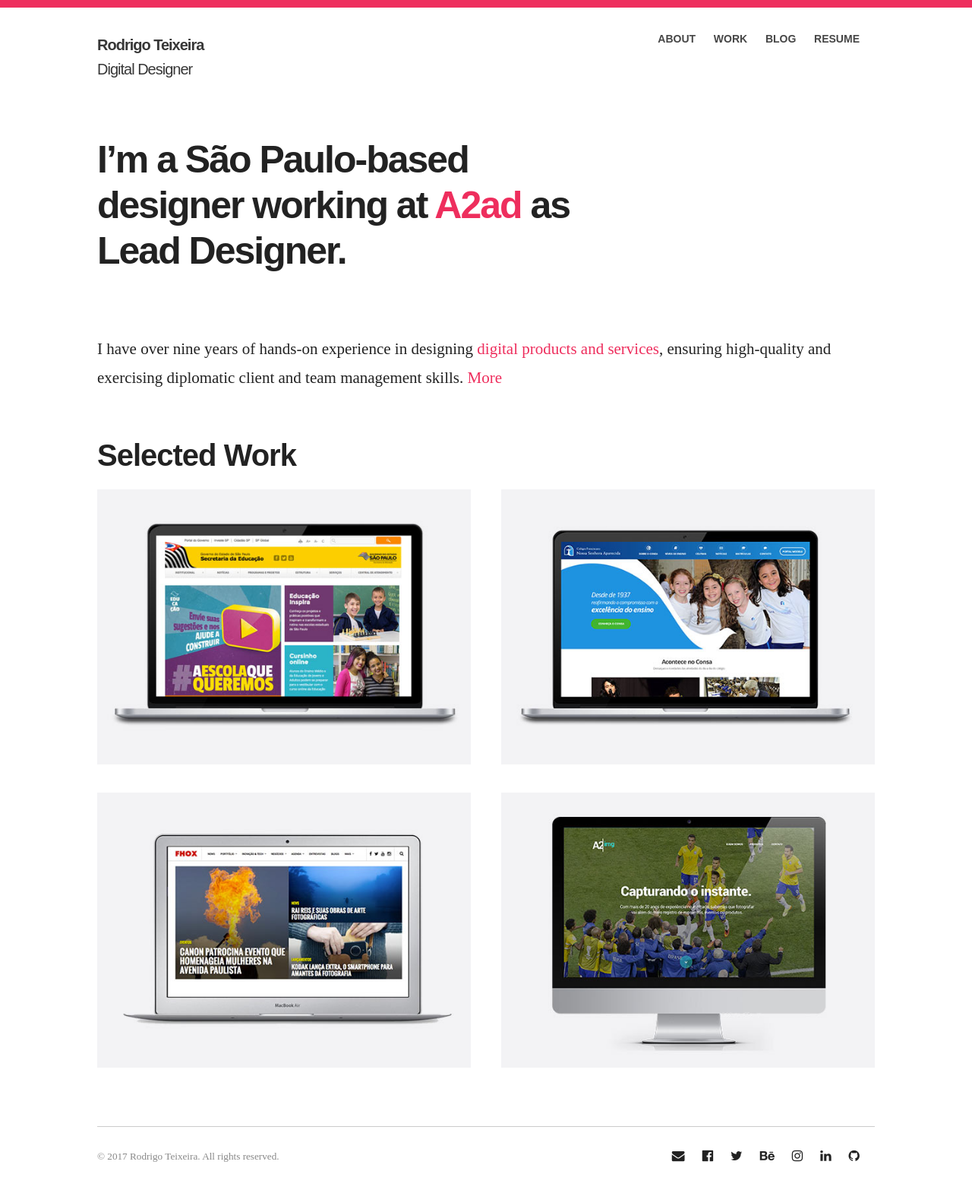
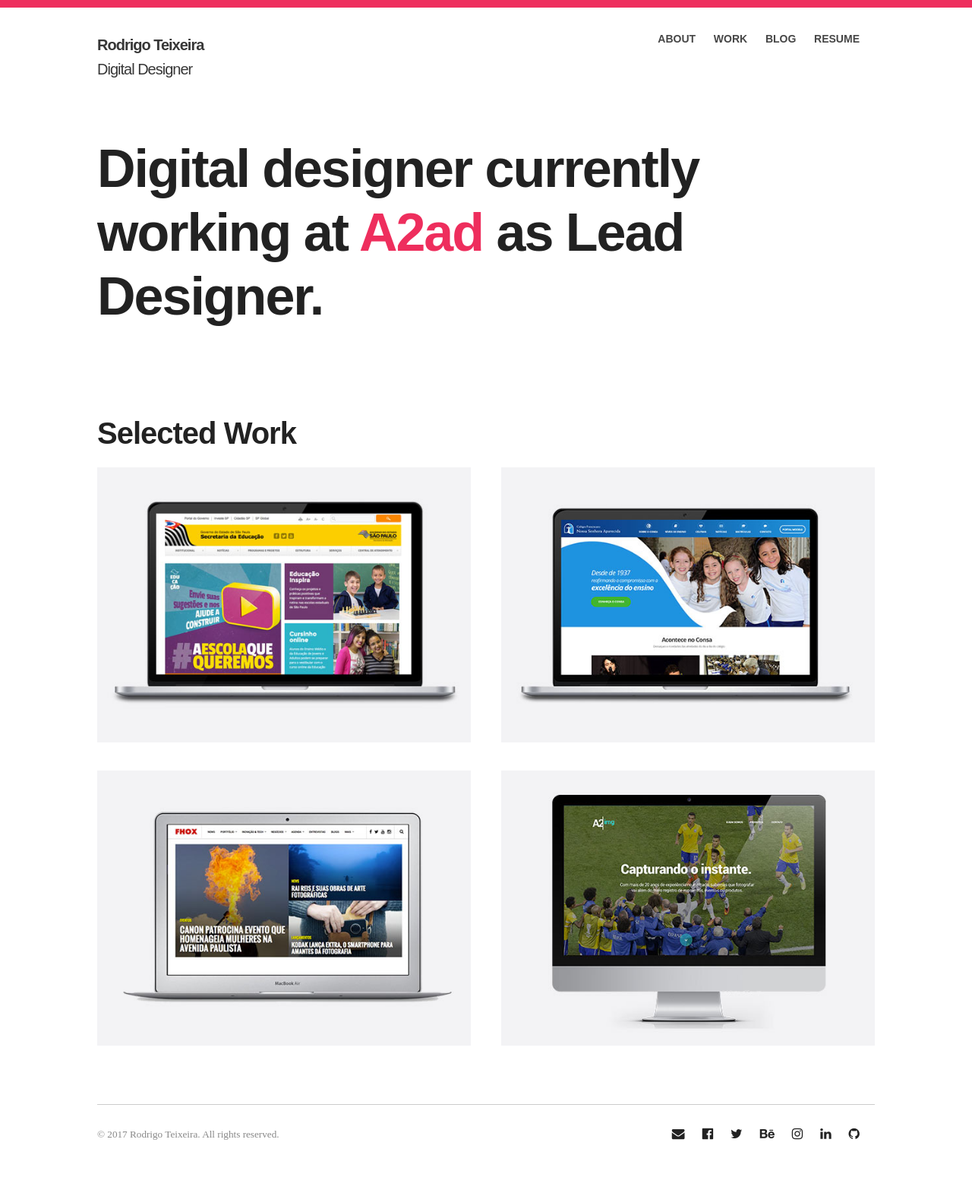
Before and after one commit to drigoteixeira/drigoteixeira.github.io, a Jekyll site: the page built from index.html, in a window 1280 px wide. Shown: the whole page at 76% size. Built offline with Jekyll 4.4.1, drawn with Linux system fonts in a browser that asks for light colours; nearby versions of some CDN libraries; after the commit the page ends 1537 px from its top, so only the background shows below that.

Commit message:
Update typography and page

```diff
--- a/_scss/layout.scss
+++ b/_scss/layout.scss
@@ -272,7 +272,7 @@ LAYOUT
     font-size: 28px;
   }
   .heading {
-    font-size: 50px;
+    font-size: 70px;
     letter-spacing: -1px;
   }
   p {
--- a/_scss/typography.scss
+++ b/_scss/typography.scss
@@ -58,7 +58,7 @@ p {
 }
 
 .heading {
-    font-size: 50px;
+    font-size: 70px;
     font-weight: 700;
     letter-spacing: -2px;
     margin-top: 0;
@@ -75,7 +75,7 @@ p {
 
 .hero-cover .heading {
     text-align: left;
-    font-size: 50px;
+    font-size: 70px;
 }
 
 
--- a/assets/js/main.js
+++ b/assets/js/main.js
@@ -5,6 +5,10 @@
 				$('#menuToggle').toggleClass('active');
 				$('body').toggleClass('body-push-toleft');
 				$('#theMenu').toggleClass('menu-open');
+			});
+
+			$('.menu-wrap').on('click'), function() {
+				$('#menuToggle').toggleClass('.menu-close');
 			});
 
 			WebFont.load({
--- a/index.html
+++ b/index.html
@@ -4,17 +4,11 @@ layout: home
 <div class="hero-cover">
     <div class="container">
         <div class="row">
-            <div class="eight columns jumbo">
-                <h1 class="heading">I’m a São Paulo-based designer working at <a href="http://www.a2ad.com.br">A2ad</a> as Lead Designer. </h1>
-            </div>
-        </div>
-        <div class="row">
-            <div class="twelve columns">
-                <p>I have over nine years of hands-on experience in designing <a href="/work/">digital products and services</a>, ensuring high-quality and exercising diplomatic client and team management skills. <a href="/about/">More</a></p>
+            <div class="ten columns jumbo">
+                <h1 class="heading">Digital designer currently working at <a href="http://www.a2ad.com.br">A2ad</a> as Lead Designer.</h1>
             </div>
         </div>
     </div>
-
 </div>
 
 
```
